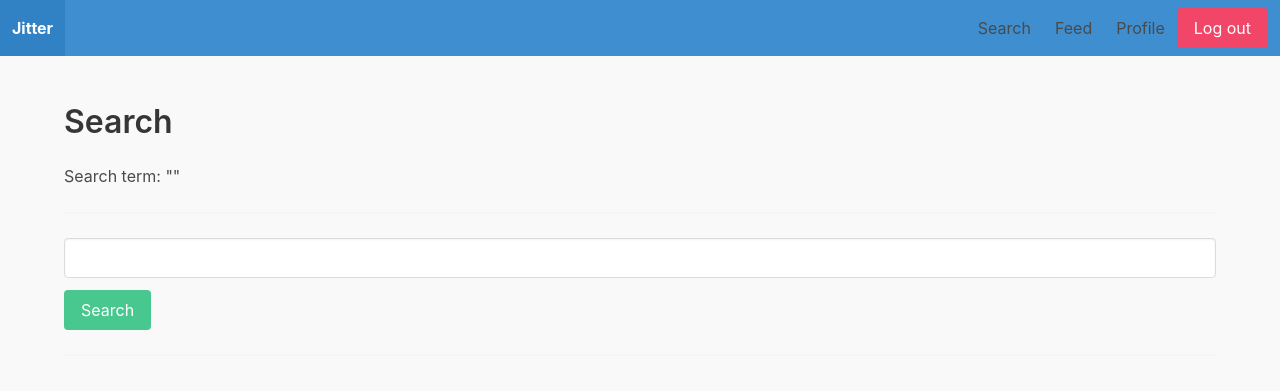
After one commit to marcowhite/twitter_django, a Django app: page /search/ in a window 1280 px wide. The commit adds this page. Shown: the top 391 px of the page. Run offline with Django 4.2, Linux system fonts and the light colour scheme; a user stored in the database is signed in.

Commit message:
+search +userprofile

```diff
--- a/jitter3_10/jitter/apps/core/templates/core/base.html
+++ b/jitter3_10/jitter/apps/core/templates/core/base.html
@@ -25,7 +25,9 @@
                 <div class="navbar-end">
                     <div class="navbar-item">
                         {% if request.user.is_authenticated %}
-                        <a href="{% url 'feed' %}" class="navbar-item">Feed</a>
+                            <a href="{% url 'search' %}" class="navbar-item">Search</a>
+                            <a href="{% url 'feed' %}" class="navbar-item">Feed</a>
+                            <a href="{% url 'jitterprofile' request.user.username %}" class="navbar-item">Profile</a>
                         {% endif %}
                         <div class="buttons">
                             {% if request.user.is_authenticated %}
--- /dev/null
+++ b/jitter3_10/jitter/apps/feed/templates/feed/search.html
@@ -0,0 +1,33 @@
+{% extends 'core/base.html' %}
+
+{% load humanize %}
+
+{% block content %}
+<div class="container" id="feedapp">
+    <div class="columns">
+        <div class="column is-12">
+            <h1 class="title">Search</h1>
+            <p>Search term: "{{query}}"</p>
+            <hr>
+            <form  method="get" action="{%url 'search'%}">
+                <div class="field">
+                    <div class="control">
+                        <input type="text" class="input" name="query" value="{{query}}">
+                    </div>
+                </div>
+                <div class="field">
+                    <div class="control">
+                        <button class="button is-success">Search</button>
+                    </div>
+                </div>
+            </form>
+            <hr>
+            <div class="search-results">
+                {% for jitter in jitters %}
+                    <p>{{ jitter.username}}</p>
+                {% endfor %}
+            </div>
+        </div>
+    </div>
+</div>
+{% endblock %}
--- a/jitter3_10/jitter/apps/feed/views.py
+++ b/jitter3_10/jitter/apps/feed/views.py
@@ -1,6 +1,6 @@
 from django.shortcuts import render
 from django.contrib.auth.decorators import login_required
-
+from django.contrib.auth.models import User
 # Create your views here.
 from .models import Jitt
 
@@ -15,3 +15,18 @@ def feed(request):
     jitts = Jitt.objects.filter(created_by_id__in=userids)
 
     return render(request, 'feed/feed.html', {'jitts':jitts})
+
+@login_required
+def search(request):
+    query = request.GET.get('query','')
+
+    if len(query)>0:
+        jitters = User.objects.filter(username__icontains=query)
+    else:
+        jitters = []
+
+    context = {
+        'query':query,
+        'jitters': jitters
+    }
+    return render(request, 'feed/search.html', context)
--- a/jitter3_10/jitter/jitter/urls.py
+++ b/jitter3_10/jitter/jitter/urls.py
@@ -16,8 +16,11 @@ Including another URLconf
 from django.contrib import admin
 from django.urls import path
 from django.contrib.auth import views
+
 from apps.core.views import  frontpage , signup
-from apps.feed.views import feed
+from apps.feed.views import feed, search
+from apps.jitterprofile.views import jitterprofile
+
 from apps.feed.api import api_add_jitt
 urlpatterns = [
 
@@ -30,6 +33,8 @@ urlpatterns = [
     #
     #
     path('feed/', feed ,name='feed'),
+    path('search/', search ,name='search'),
+    path('u/<str:username>/', jitterprofile ,name='jitterprofile'),
     #
     # API
     path('api/add_jitt/',api_add_jitt,name='api_add_jitt'),
```
Also changed, not shown: jitter3_10/jitter/apps/jitterprofile/templates/jitterprofile/jitterprofile.html (added, +27 -0 lines), jitter3_10/jitter/apps/jitterprofile/views.py (+11 -2 lines).
